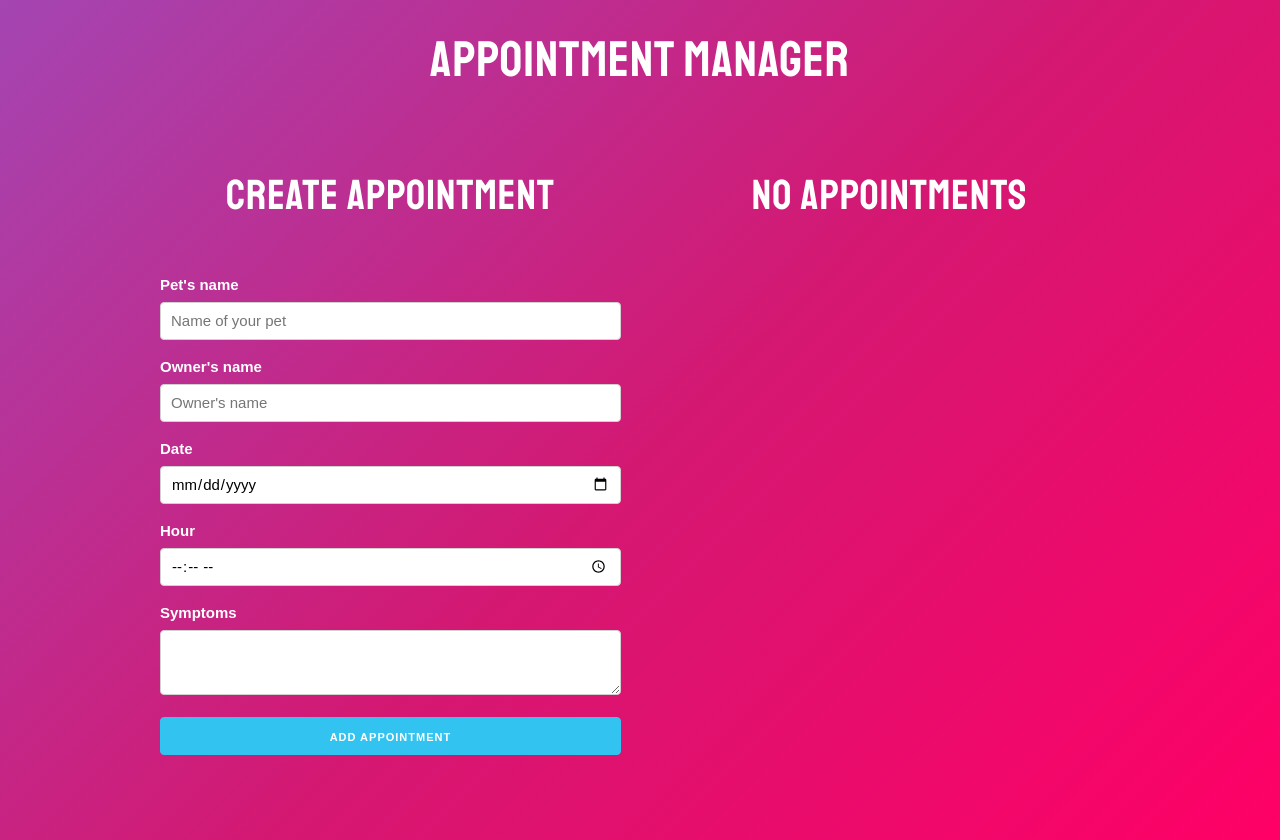
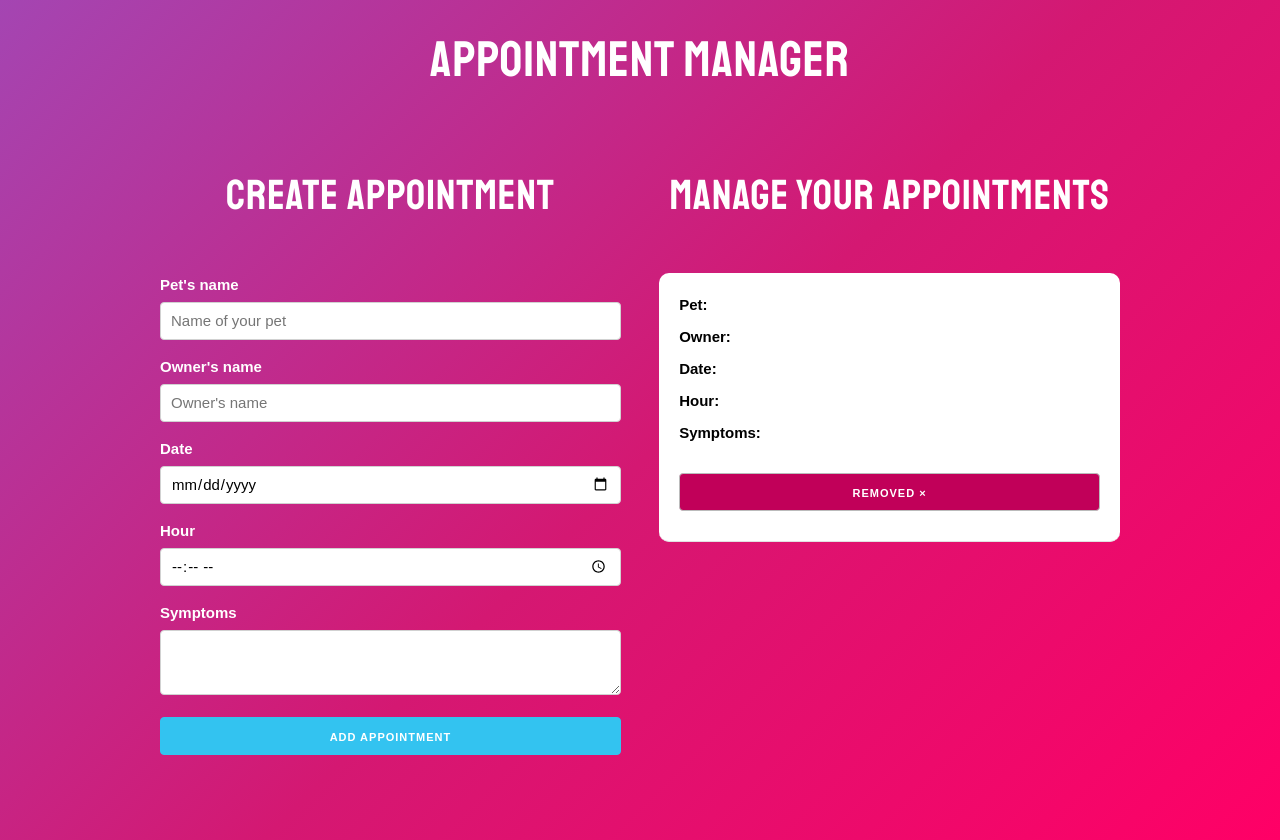
Before and after one commit to lourdesmendoza/medical-shift, a React (Create React App) app: page / in a window 1280 px wide. Built offline with nearby package versions, Linux system fonts and the light colour scheme.

Commit message:
Added localstorage

```diff
--- a/src/App.js
+++ b/src/App.js
@@ -1,11 +1,30 @@
-import React, { Fragment, useState } from 'react';
+import React, { Fragment, useState, useEffect } from 'react';
 import Appointment from './components/Appointment';
 import Formulario from './components/Formulario';
 
 function App() {
 
+	//Appointment at localStorage
+	let initAppointment = JSON.parse(localStorage.getItem('appointment'));
+
+	if (!initAppointment) {
+		initAppointment = [];
+	}
+
 	// Array appointments
-	const [appointments, saveAppointments] = useState([]);
+	const [appointments, saveAppointments] = useState([initAppointment]);
+
+
+	//useEffect to perform certain operations when the state changes
+	//useEffect like componentDidMount and componentDidUpdate in the same function
+	useEffect(() => {
+		if(initAppointment) {
+			localStorage.setItem('appointment', JSON.stringify(appointments));
+		} else {
+			localStorage.setItem('appointment', JSON.stringify([]))
+		}
+	}, [appointments, initAppointment])
+
 
 	// Function to take current appointments and add new ones
 	const createAppointment = appointment => {
@@ -15,12 +34,14 @@ function App() {
 		])
 	}
 
+
 	//Remove appointment by ID
 	const removeAppointment = (id) => {
 		const newAppointment  = appointments.filter(appointment => appointment.id !== id);
 
 		saveAppointments(newAppointment);
 	}
+
 
 	// Conditional message
 	const title = appointments.length === 0 ? 'No appointments' : 'Manage your appointments';
```
